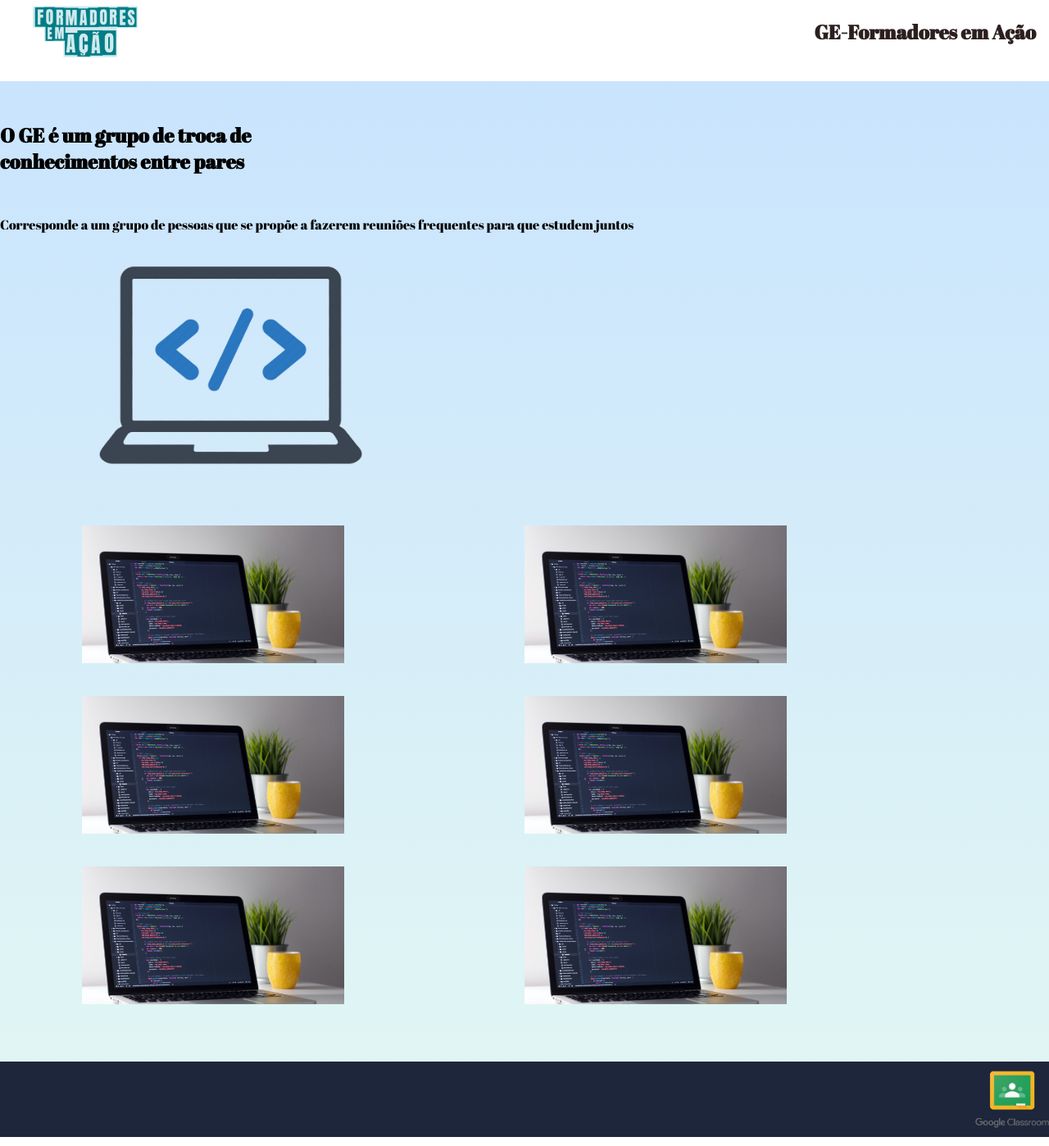
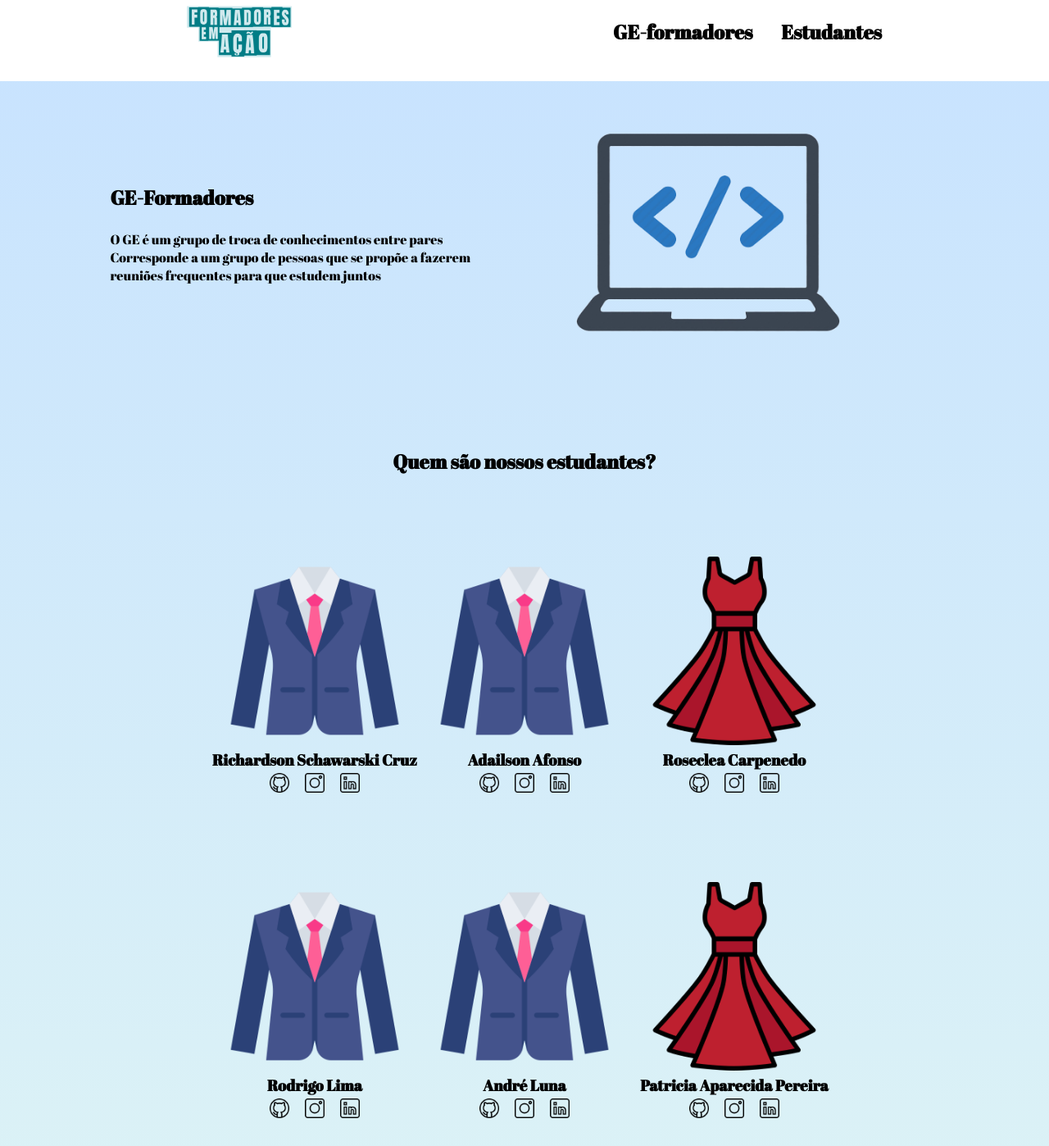
Before and after one commit to professorrichardson/GE-matematica-2-2023, a plain HTML site: page index.html in a window 1280 px wide. Shown: the part 22-1420 px from the top of the page at 82% size. Drawn offline with Linux system fonts and the light colour scheme.

Commit message:
Projeto finalizado

```diff
--- a/index.html
+++ b/index.html
@@ -5,7 +5,7 @@
     <meta charset="UTF-8" />
     <meta http-equiv="X-UA-Compatible" content="IE=edge" />
     <meta name="viewport" content="width=device-width, initial-scale=1.0" />
-    <title>GE-Formadores</title>
+    <title>GE-Formadores Richardson Schawarski Cruz 2023</title>
     <link rel="stylesheet" href="style.css" />
     <link rel="preconnect" href="https://fonts.googleapis.com" />
     <link rel="preconnect" href="https://fonts.gstatic.com" crossorigin />
@@ -22,63 +22,111 @@
         alt="logo da escola CEAA"
       />
       <ul class="cabecalho-lista">
-        <li class="cabecalho-item">GE-Formadores em Ação</li>
+        <li class="cabecalho-lista-item"><a href="#container1">GE-formadores</a></li>
+        <li class="cabecalho-lista-item"><a href="#container2">Estudantes</a></li>
       </ul>
     </header>
 
-    <section class="container1">
-      <h2 class="titulo">
-        O GE é um grupo de troca de<br />
+    <section id="container1">
+      <div class="container1-conteudo">
+      <h2 class="container1-titulo">
+        GE-Formadores
+      </h2>
+      <p class="container1-texto-1">
+        O GE é um grupo de troca de
         conhecimentos entre pares
-      </h2>
-      <p class="paragrafo">
+      </p>
+      <p class="container1-texto-2">
         Corresponde a um grupo de pessoas que se propõe a fazerem reuniões frequentes para que estudem juntos
       </p>
+    </div>
       <img
-        class="section1-imagem"
+        class="container1-imagem"
         src="img/body1.png"
         alt="Imagem de um computador com símbolo html"
       />
     </section>
 
-    <section class="corpo">
-
-      <figure class="alunos-container">
-        <img
-          class="alunos-image"
-          src="img/image 4.png"
-          alt="Alunos-ceaa"
-        />
-        <img
-          class="alunos-image"
-          src="img/image 4.png"
-          alt="Alunos-ceaa"
-        />
-        <img
-          class="alunos-image"
-          src="img/image 4.png"
-          alt="Alunos-ceaa"
-        />
-        <img
-          class="alunos-image"
-          src="img/image 4.png"
-          alt="Alunos-ceaa"
-        />
-        <img
-          class="alunos-image"
-          src="img/image 4.png"
-          alt="Alunos-ceaa"
-        />
-        <img
-          class="alunos-image"
-          src="img/image 4.png"
-          alt="Alunos-ceaa"
-        />
-      </figure>
+    <section id="container2">
+      <h2 class="container2-titulo">
+        Quem são nossos estudantes?
+      </h2>
+      <div class="container2-todos">
+        <span></span>
+        <div class="container2-div">
+        <img class="container2-image" src="img/terno.png" alt="Foto de um estudante">
+        <h3 class="container2-nome">Richardson Schawarski Cruz</h3>
+        <a href="#"><img class="container2-icone" src="/img/github.png" alt="icone github"></a>
+        <a href="#"><img class="container2-icone" src="/img/instagram.png" alt="icone instagran"></a>
+        <a href="#"><img class="container2-icone" src="/img/linkedin.png" alt="icone linkedin"></a>
+      </div>
+      <div class="container2-div">
+        <img class="container2-image" src="img/terno.png" alt="Foto de um estudante">
+        <h3 class="container2-nome">Adailson Afonso</h3>
+        <a href="#"><img class="container2-icone" src="/img/github.png" alt="icone github"></a>
+        <a href="#"><img class="container2-icone" src="/img/instagram.png" alt="icone instagran"></a>
+        <a href="#"><img class="container2-icone" src="/img/linkedin.png" alt="icone linkedin"></a>
+      </div>
+      <div class="container2-div">
+        <img class="container2-image" src="img/vestir.png" alt="Foto de um estudante">
+        <h3 class="container2-nome">Roseclea Carpenedo</h3>
+        <a href="#"><img class="container2-icone" src="/img/github.png" alt="icone github"></a>
+        <a href="#"><img class="container2-icone" src="/img/instagram.png" alt="icone instagran"></a>
+        <a href="#"><img class="container2-icone" src="/img/linkedin.png" alt="icone linkedin"></a>
+      </div>
+            <span></span>
+            <span></span>
+            <div class="container2-div">
+              <img class="container2-image" src="img/terno.png" alt="Foto de um estudante">
+              <h3 class="container2-nome">Rodrigo Lima</h3>
+              <a href="#"><img class="container2-icone" src="/img/github.png" alt="icone github"></a>
+              <a href="#"><img class="container2-icone" src="/img/instagram.png" alt="icone instagran"></a>
+              <a href="#"><img class="container2-icone" src="/img/linkedin.png" alt="icone linkedin"></a>
+            </div>
+            <div class="container2-div">
+              <img class="container2-image" src="img/terno.png" alt="Foto de um estudante">
+              <h3 class="container2-nome">André Luna</h3>
+              <a href="#"><img class="container2-icone" src="/img/github.png" alt="icone github"></a>
+              <a href="#"><img class="container2-icone" src="/img/instagram.png" alt="icone instagran"></a>
+              <a href="#"><img class="container2-icone" src="/img/linkedin.png" alt="icone linkedin"></a>
+            </div>
+            <div class="container2-div">
+              <img class="container2-image" src="img/vestir.png" alt="Foto de um estudante">
+              <h3 class="container2-nome">Patricia Aparecida Pereira </h3>
+              <a href="#"><img class="container2-icone" src="/img/github.png" alt="icone github"></a>
+              <a href="#"><img class="container2-icone" src="/img/instagram.png" alt="icone instagran"></a>
+              <a href="#"><img class="container2-icone" src="/img/linkedin.png" alt="icone linkedin"></a>
+            </div>
+                  <span></span>
+                  <span></span>
+                  <div class="container2-div">
+                    <img class="container2-image" src="img/terno.png" alt="Foto de um estudante">
+                    <h3 class="container2-nome">Roberto Araujo da Silva</h3>
+                    <a href="#"><img class="container2-icone" src="/img/github.png" alt="icone github"></a>
+                    <a href="#"><img class="container2-icone" src="/img/instagram.png" alt="icone instagran"></a>
+                    <a href="#"><img class="container2-icone" src="/img/linkedin.png" alt="icone linkedin"></a>
+                  </div>
+                  <div class="container2-div">
+                    <img class="container2-image" src="img/terno.png" alt="Foto de um estudante">
+                    <h3 class="container2-nome">Olivio Araujo Neto</h3>
+                    <a href="#"><img class="container2-icone" src="/img/github.png" alt="icone github"></a>
+                    <a href="#"><img class="container2-icone" src="/img/instagram.png" alt="icone instagran"></a>
+                    <a href="#"><img class="container2-icone" src="/img/linkedin.png" alt="icone linkedin"></a>
+                  </div>
+                  <div class="container2-div">
+                    <img class="container2-image" src="img/terno.png" alt="Foto de um estudante">
+                    <h3 class="container2-nome">Rafael Assis Santos</h3>
+                    <a href="#"><img class="container2-icone" src="/img/github.png" alt="icone github"></a>
+                    <a href="#"><img class="container2-icone" src="/img/instagram.png" alt="icone instagran"></a>
+                    <a href="#"><img class="container2-icone" src="/img/linkedin.png" alt="icone linkedin"></a>
+                  </div>
+                        <span></span>
+                        <span></span>
+      </div>
     </section>
 
     <footer class="footer">
-      <img class="classroom-imagem" src="img/classroom.png" alt="Cérebro" />
+      <a href="https://classroom.google.com/u/0/c/NTkzMzcyMDE4MDUx?hl=pt-BR"><img class="classroom-imagem" src="img/classroom.png" alt="Cérebro" /></a>
     </footer>
   </body>
 </html>
--- a/style.css
+++ b/style.css
@@ -2,14 +2,15 @@
     margin: 0;
     padding: 0;
 }
-.body{
+body{
+    font-family: 'Abril Fatface', cursive;
 background: linear-gradient(#C7E2FF, #E2F7F3);
 }
 .cabecalho {
     background-color: white;
     color: rgb(58, 52, 52);
     display: flex;
-    justify-content: space-between;
+    justify-content: space-around;
     align-items: center;
     padding: 25px 0 ;
 }
@@ -19,7 +20,7 @@ background: linear-gradient(#C7E2FF, #E2F7F3);
     margin-left: 40px;
 }
 
-.cabecalho-item{
+.cabecalho-lista-item{
     display: inline-block;
     margin: 0 16px;
     font-size: 24px;
@@ -27,54 +28,69 @@ background: linear-gradient(#C7E2FF, #E2F7F3);
     font-weight: bold;
     font-family: 'Abril Fatface', cursive;
 }
-.corpo{
-    display: flex;
-    justify-content: space-around;
-    align-items: center;
-}
-.container1{
-    display: flex;
-    flex-direction: column;
-}
-.titulo{
-    text-align: left;
-    margin-top: 50px;
-    color: rgb(0, 0, 0);
-    font-family: 'Abril Fatface', cursive;
-}
-.paragrafo{
-    text-align: left;
-    margin-top: 50px;
-    font-family: 'Abril Fatface', cursive;
-}
-.section1-imagem{
-    text-align: right;
+
+.container1-imagem{
     width: 44%;
 }
-.classroom-imagem{
-    width: 7%;
+.cabecalho-lista-item a{
+    text-decoration: none;
+    color: rgb(0, 0, 0);
+}
+#container1{
+    display: flex;
+    justify-content: center;
+    align-items: center;
+    padding: 24px 0;
+}
+.container1-conteudo{
+    width: 35%;
+}
+.container1-titulo{
+    margin-bottom: 24px;
 }
 
-.alunos-image{
-    padding-top: 30px;
-    margin-right: 220px;
-    margin-bottom: 10px;
-    width: 25%;
+#container2{
+    padding: 24px 0;
+}
+.container2-image{
+    width: 230px;
+}
+
+.container2-icone{
+    width: 24px;
+    padding: 4px 8px;
 
 }
-.alunos-container{
-    display: flex;
-    justify-content: center;
-    flex-wrap: wrap;
-    margin-bottom: 60px;
+.container2-div{
+    text-align: center;
+    padding: 50px 0;
 }
+.container2-titulo{
+    text-align: center;
+    padding: 50px 0;
+}
+.container2-todos{
+    display: grid;
+    grid-template-columns: 20% 20% 20% 20% 20%;
+}
+
+
+.classroom-imagem{
+    width: 15%;
+}
+
+
 
 .footer{
     display: flex;
-    justify-content:flex-end;
-    align-items: end;
+    align-items: center;
+  justify-content: center;
     background-color: #1D263B;
     bottom: 0;
     width: 100%;
     text-align: center;
 }
+.footer a{
+    text-decoration: none;
+    color: rgb(0, 0, 0);
+}
```
Also changed, not shown: img/CEAAlogo.png (deleted), img/body1-o.png (deleted), img/github.png (added), img/image 3.png (deleted), img/image 4.png (deleted), img/instagram.png (added), img/linkedin.png (added), img/terno.png (added), img/vestir.png (added).
